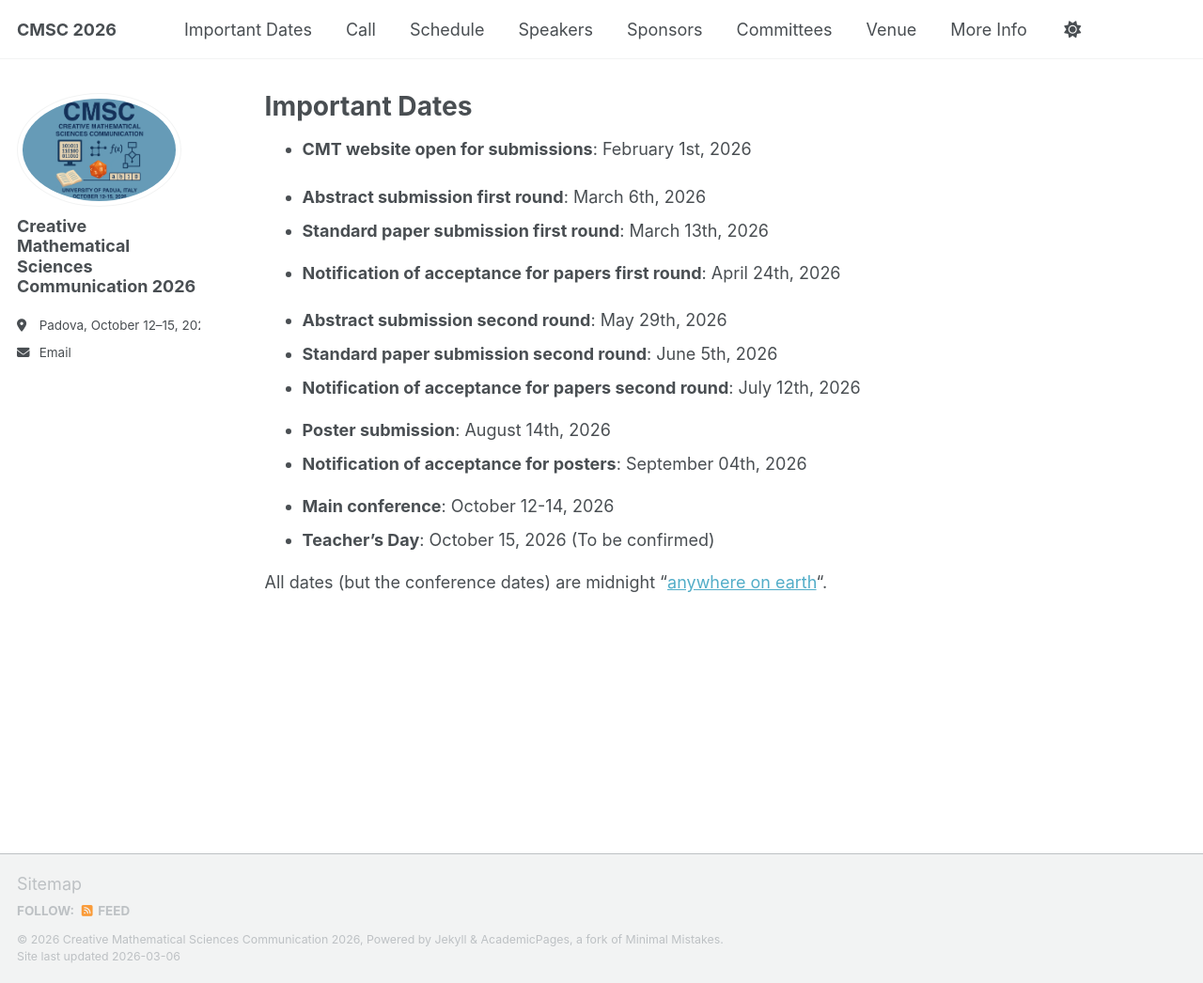
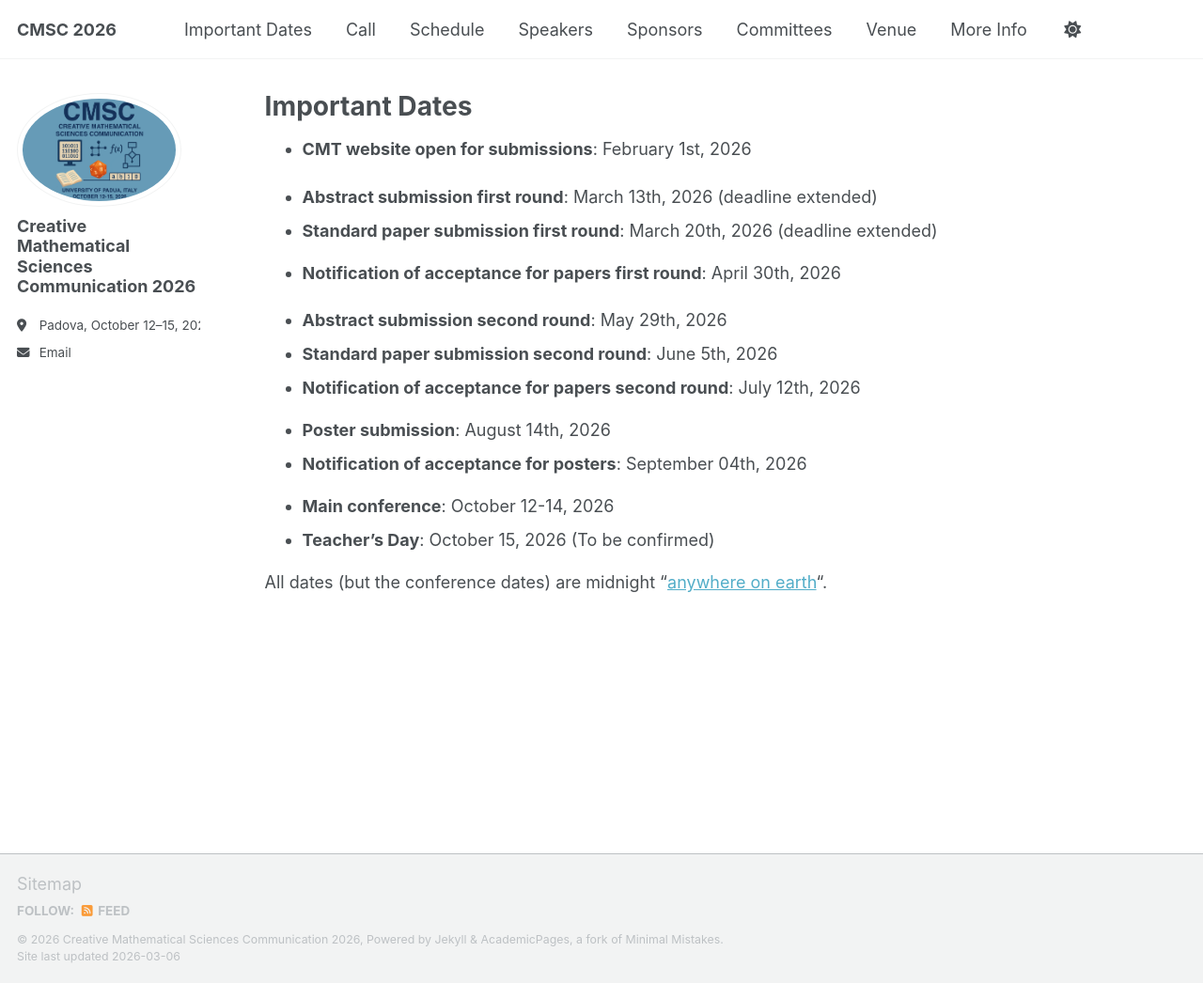
Before and after one commit to CMSC2026/cmsc2026.github.io, a Jekyll site: the page built from _pages/dates.md, in a window 1280 px wide and 1046 px high. Shown: the whole window at 94% size. Built offline with Jekyll 4.4.1, drawn with Linux system fonts in a browser that asks for light colours; a script that is not in the unit is left out.

Commit message:
Update submission deadlines for first round

```diff
--- a/_pages/dates.md
+++ b/_pages/dates.md
@@ -6,9 +6,9 @@ author_profile: true
 ---
 - **CMT website open for submissions**: February 1st, 2026
 
-- **Abstract submission first round**: March 6th, 2026
-- **Standard paper submission first round**: March 13th, 2026
-- **Notification of acceptance for papers first round**: April 24th, 2026
+- **Abstract submission first round**: March 13th, 2026 (deadline extended)
+- **Standard paper submission first round**: March 20th, 2026 (deadline extended)
+- **Notification of acceptance for papers first round**: April 30th, 2026
 
 - **Abstract submission second round**: May 29th, 2026
 - **Standard paper submission second round**: June 5th, 2026
```
